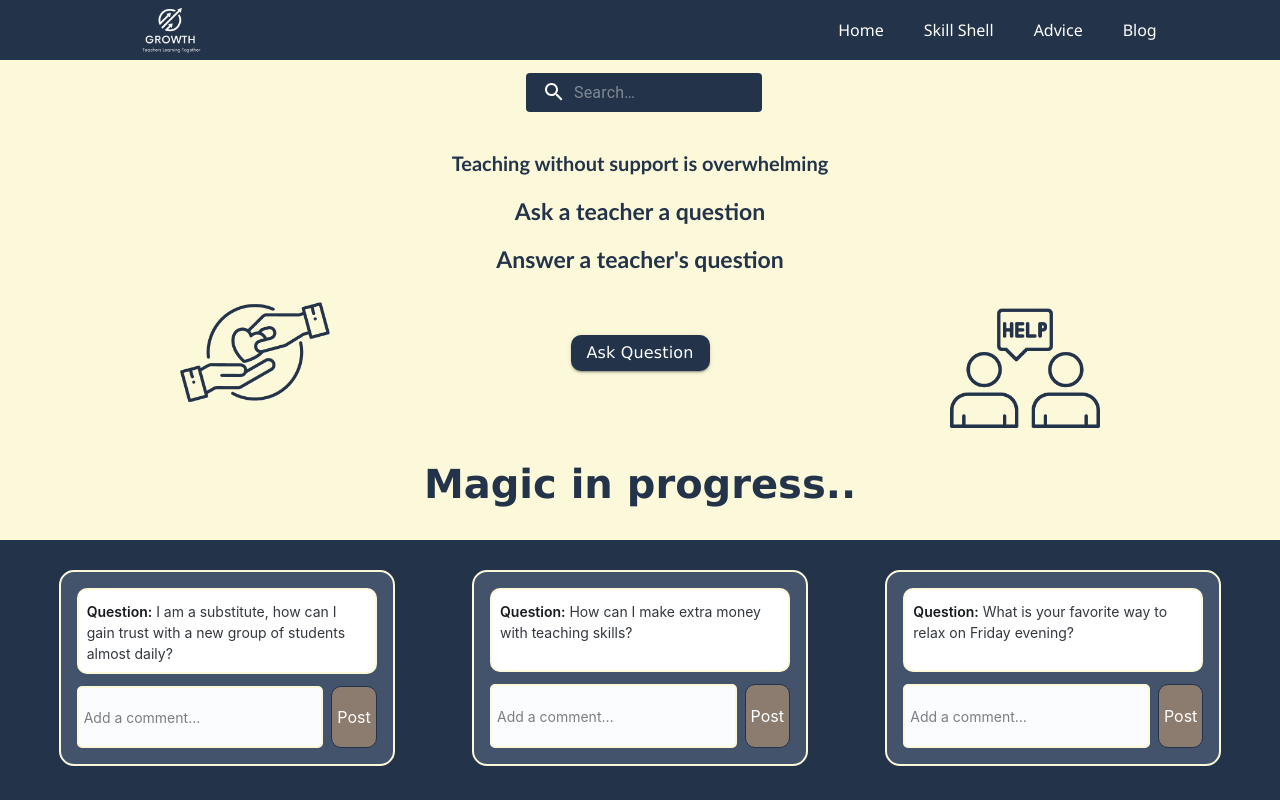
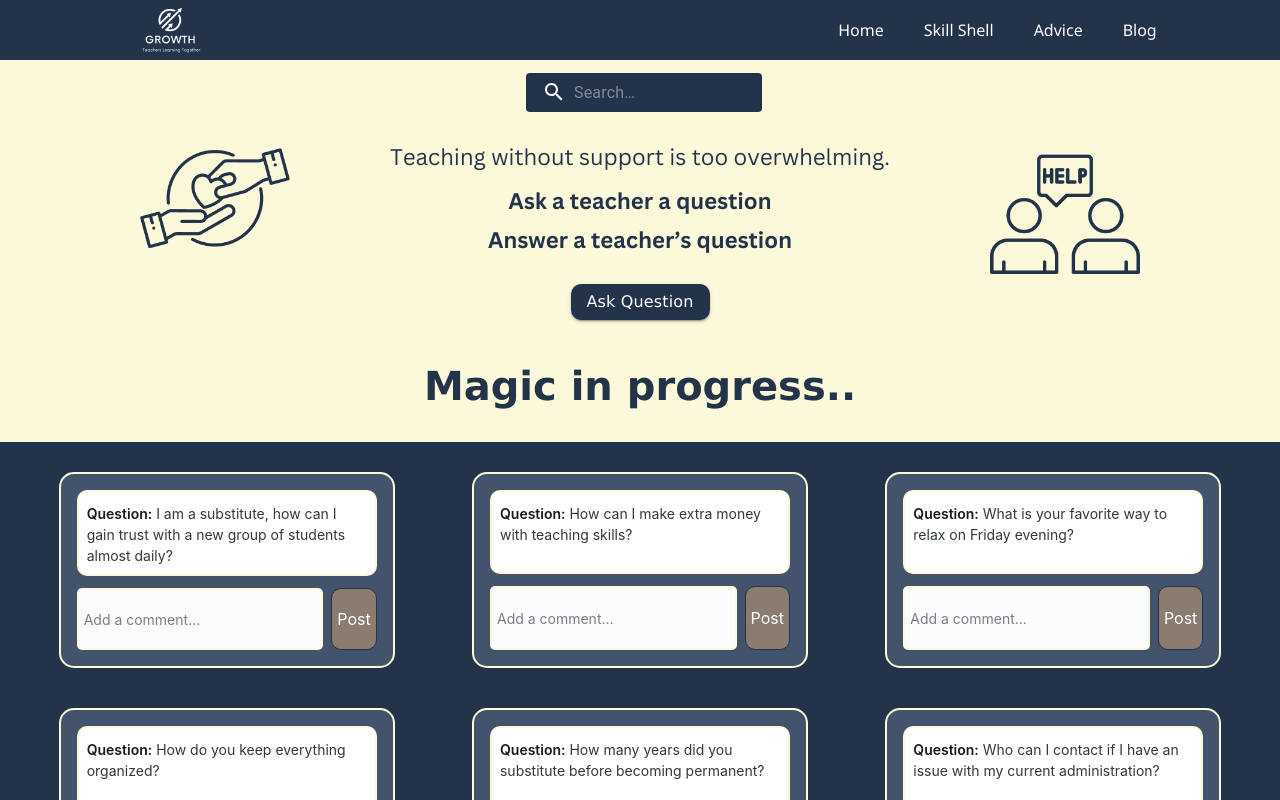
Before and after one commit to colletteap/react-project, a React (Create React App) app: page /Advice in a window 1280 px wide. Shown: the top 800 px of the page. Built offline with nearby package versions, Linux system fonts and the light colour scheme.

Commit message:
fixed styling on advice page

```diff
--- a/src/pages/Advice.js
+++ b/src/pages/Advice.js
@@ -8,6 +8,7 @@ import SearchBar from "../components/Searchbar";
 import Home from "../assets/Home.png";
 import GiveAdvice from "../assets/GiveAdvice.png";
 import AskAdvice from "../assets/AskAdvice.png";
+import AdviceText from "../assets/AdviceText.png";
 import { askAdviceCardData } from "../components/Data";
 
 function Advice() {
@@ -44,14 +45,14 @@ console.log("filter:", filteredComments);
       </div>
 
       <div className="centeredContainer threeRows">
-        <h3 className="center">Teaching without support is overwhelming</h3>
-        <h4> Ask a teacher a question</h4>
-        <h4>Answer a teacher's question</h4>
+      <img className="smImg" src={GiveAdvice} alt="Give Advice" />
+        <img className="medImg" src={AdviceText} alt="Advice Text" />
+        <img className="smImg" src={AskAdvice} alt="Ask Advice" />
       </div>
 
       <>
         <div className="questionButtonContainer">
-          <img className="smImg" src={GiveAdvice} alt="Give Advice" />
+
           <div>
             {showAskQuestion && (
               <ActionButton skill="Ask Question" onClick={handleBtnAClick} />
@@ -65,7 +66,7 @@ console.log("filter:", filteredComments);
               />
             )}
           </div>
-          <img className="smImg" src={AskAdvice} alt="Ask Advice" />
+
         </div>
         <h2 className="centeredContainer center">Magic in progress..</h2>
 
--- a/src/styles/Advice.css
+++ b/src/styles/Advice.css
@@ -6,25 +6,22 @@
 
 .centeredContainer {
 display: flex;
+flex-flow: row wrap;
+gap: 100px;
 justify-content: center;
 align-content: center;
-}
-
-.threeRows {
-  display: grid;
-  width: auto;
-	grid-template-rows: repeat(3, 1fr);
-  justify-items: center;
-  align-items: center;
-  height: auto;
-  gap: 10px;
-  padding: 20px 0 0 0;
 }
 
 .smImg {
   width: 30%;
   min-width: 70px;
   max-width: 150px;
+}
+
+.medImg {
+  width: 60%;
+  min-width: 300px;
+  max-width: 500px;
 }
 
 .center {
@@ -83,6 +80,9 @@ align-content: center;
   gap: 43px;
  margin: 0;
 }
+.centeredContainer {
+  gap: 10px;
+  }
 }
 
 
```
